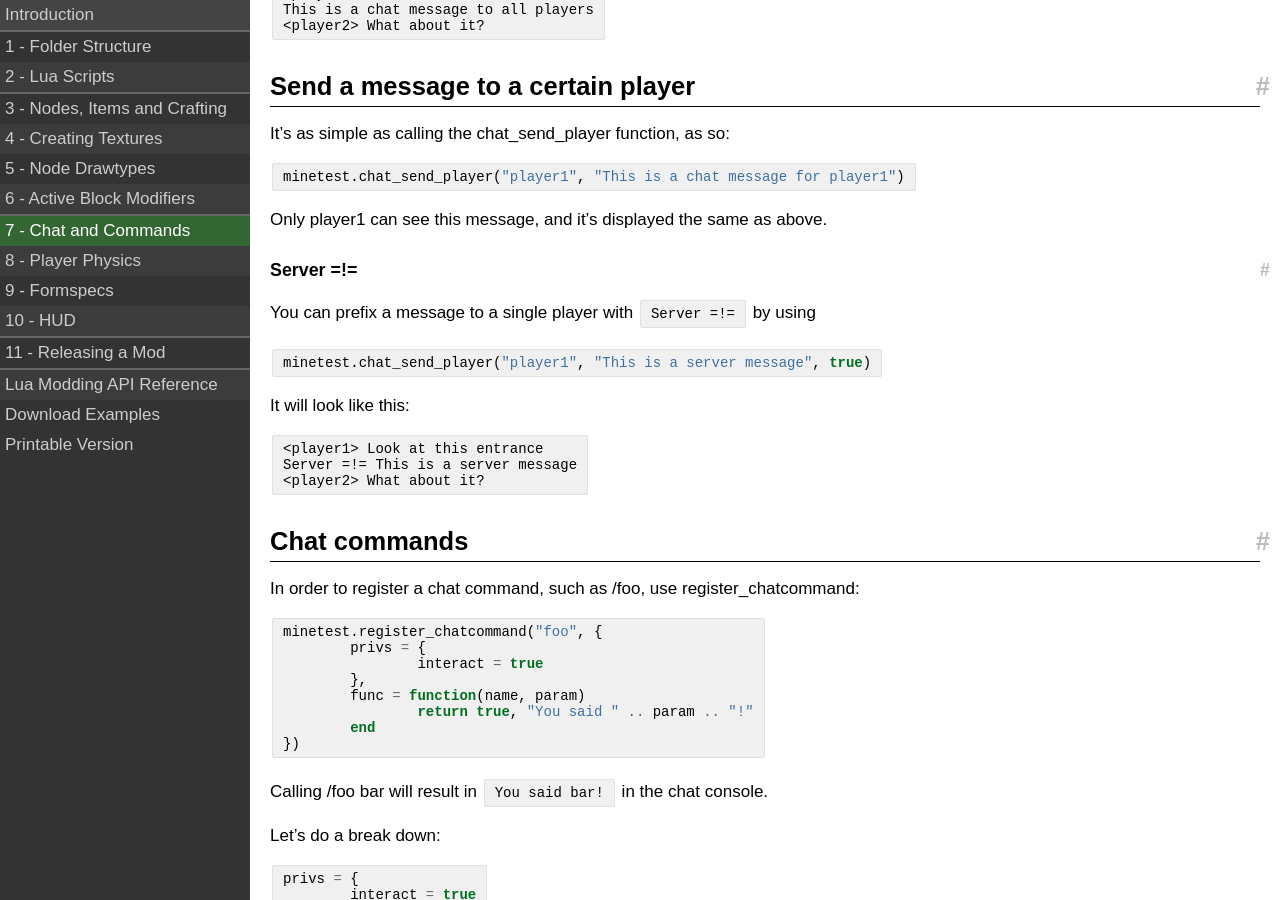
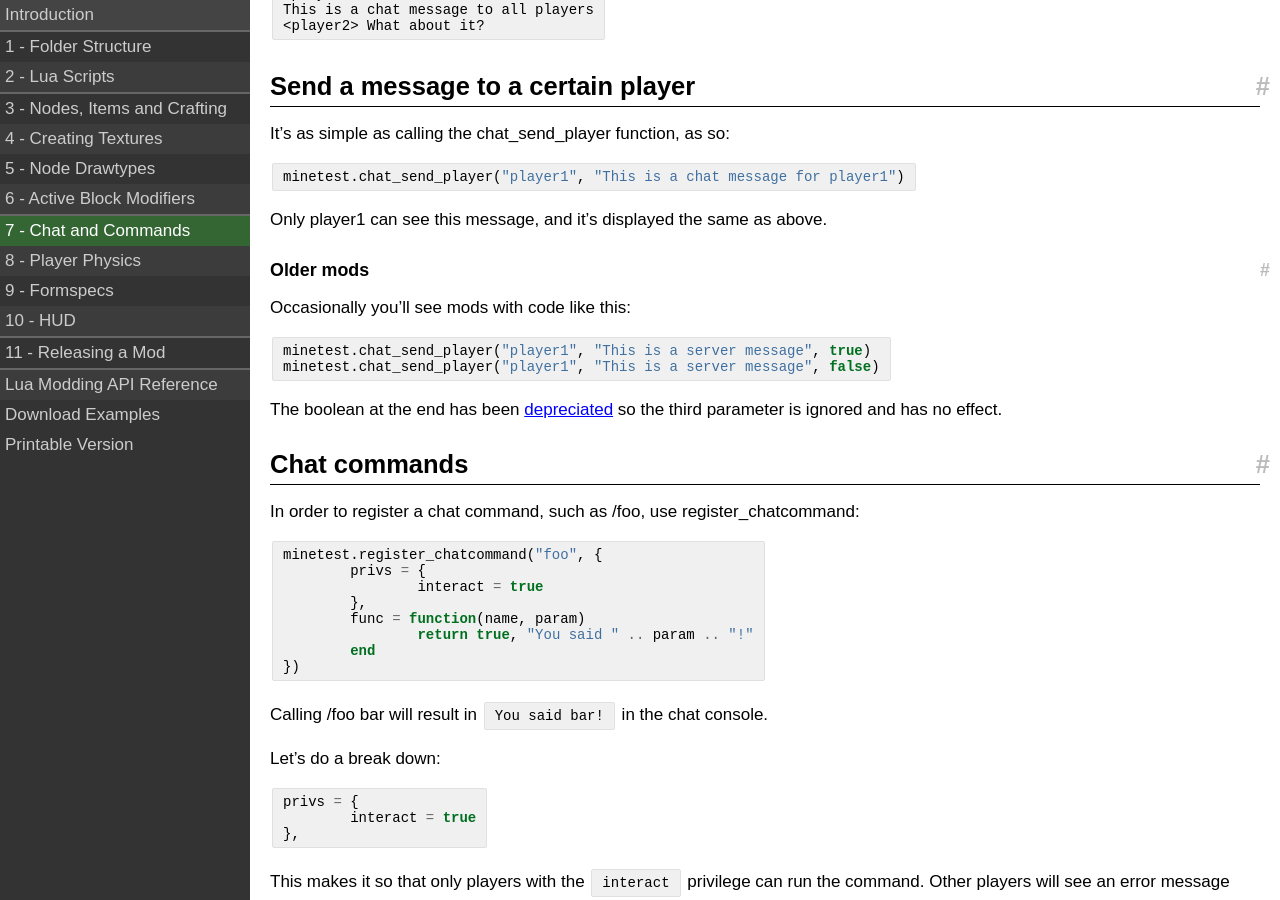
Before and after one commit to rubenwardy/minetest_modding_book, a Jekyll site: the page built from chapters/chat.md, in a window 1280 px wide and 900 px high, scrolled down 515 px. Built offline with Jekyll 4.4.1, drawn with Linux system fonts in a browser that asks for light colours; nearby versions of some CDN libraries.

Commit message:
Server =!= is depreciated

```diff
--- a/chapters/chat.md
+++ b/chapters/chat.md
@@ -40,19 +40,19 @@
 
 Only player1 can see this message, and it's displayed the same as above.
 
-### Server =!=
+### Older mods
 
-You can prefix a message to a single player with `Server =!=` by using
+Occasionally you'll see mods with code like this:
 
 {% highlight lua %}
 minetest.chat_send_player("player1", "This is a server message", true)
+minetest.chat_send_player("player1", "This is a server message", false)
 {% endhighlight %}
 
-It will look like this:
+The boolean at the end has been
+[depreciated](https://github.com/minetest/minetest/commit/9a3b7715e2c2390a3a549d4e105ed8c18defb228)
+so the third parameter is ignored and has no effect.
 
-	<player1> Look at this entrance
-	Server =!= This is a server message
-	<player2> What about it?
 
 ## Chat commands
 
```
